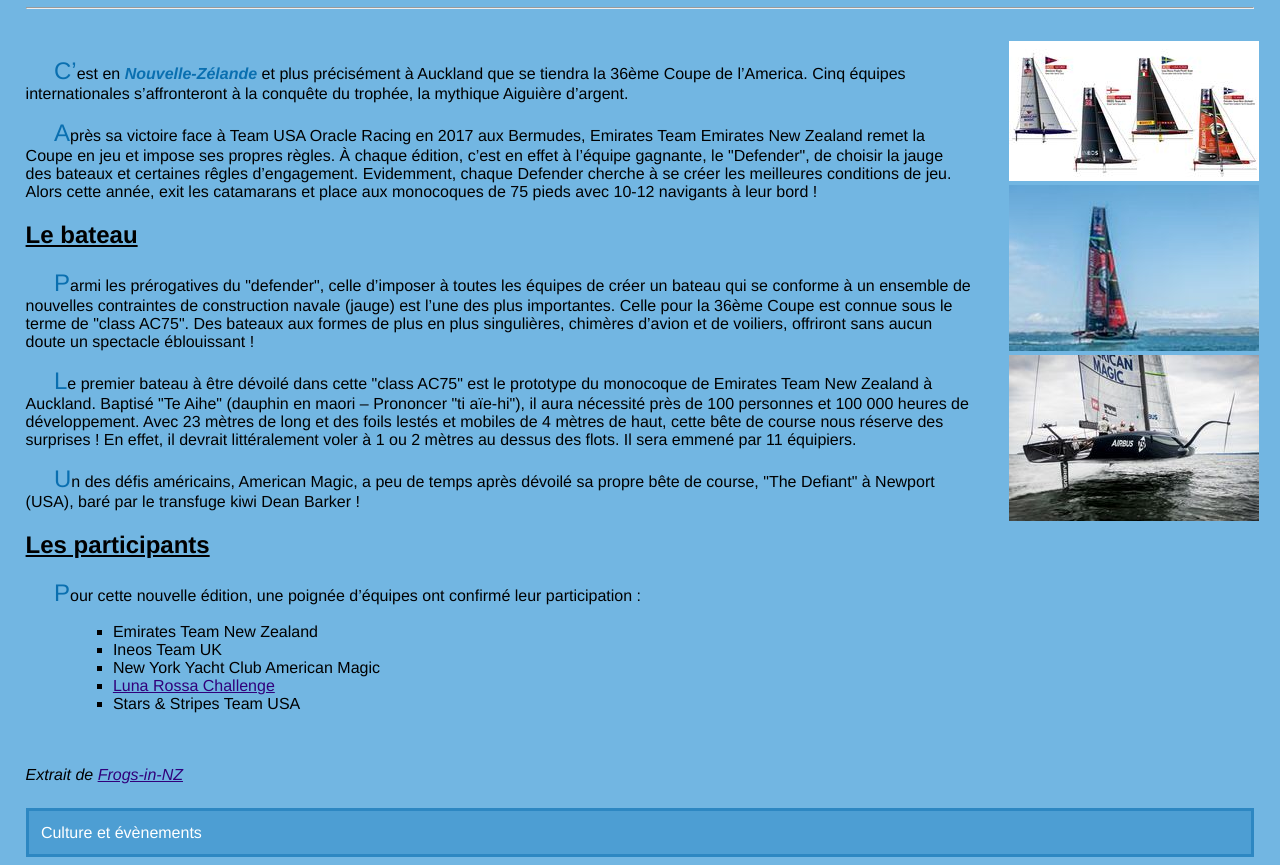
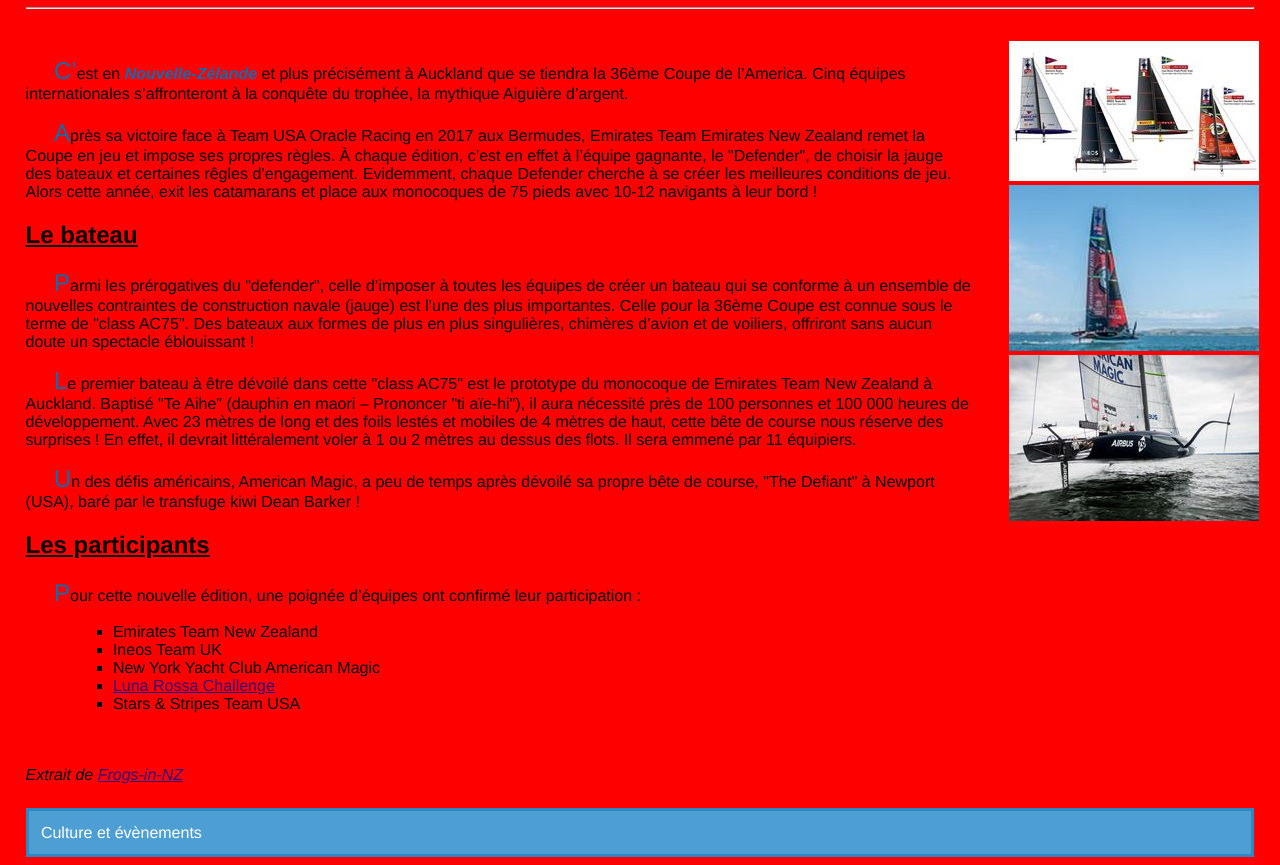
Before and after one commit to ashraf31500/ACwebProjet-, a plain HTML site: page index.html in a window 1280 px wide. Shown: the part 73-938 px from the top of the page. Drawn offline with Linux system fonts and the light colour scheme.

```diff
--- a/styles/36_americas_cup.css
+++ b/styles/36_americas_cup.css
@@ -2,7 +2,7 @@
 
 body   /* Style à appliquer sur l'ensemble du document */
 {
-  background-color: #72B6E2 ;  /* Couleur de fond : bleu */
+  background-color: #FF0000 ;  /* Couleur de fond : bleu */
   margin-right: 2%;           /* Gestion des marges latérales */
   margin-left: 2%;
   font-family: Helvetica, Arial, sans-serif;
```
